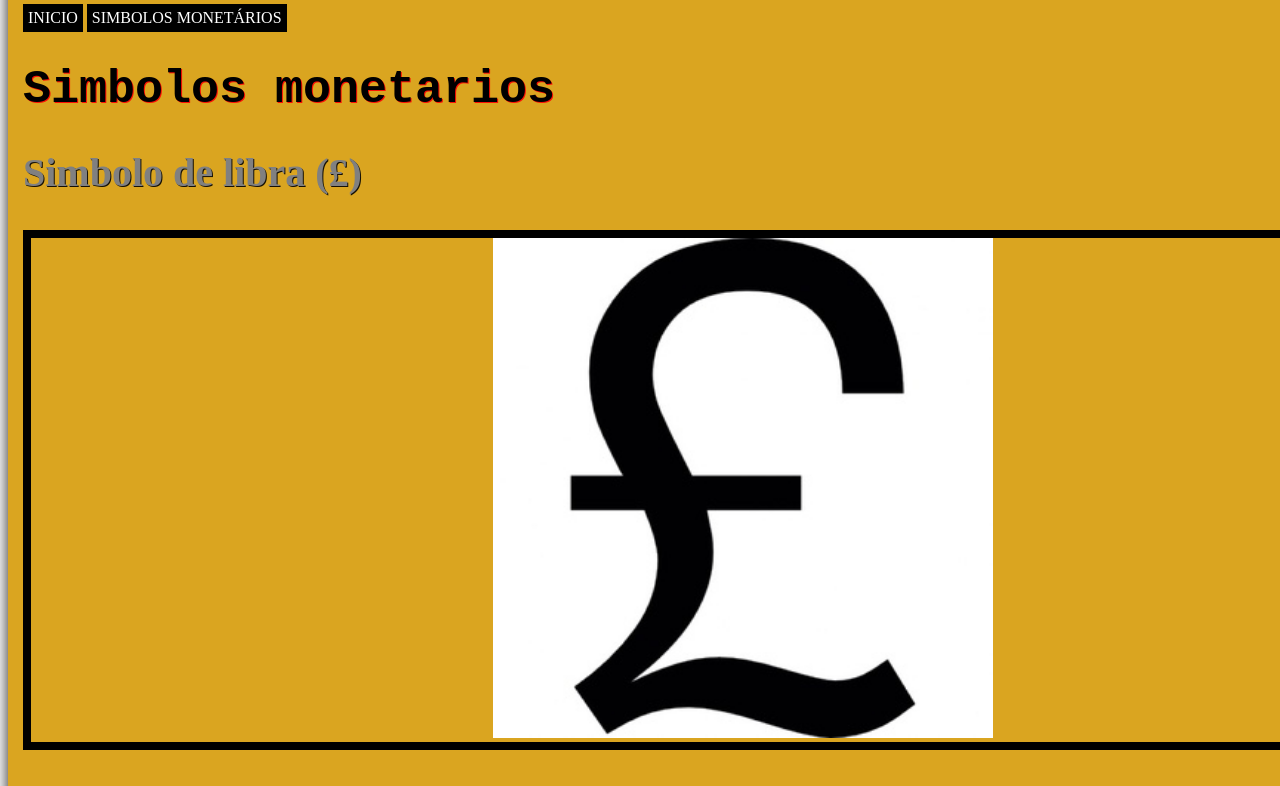
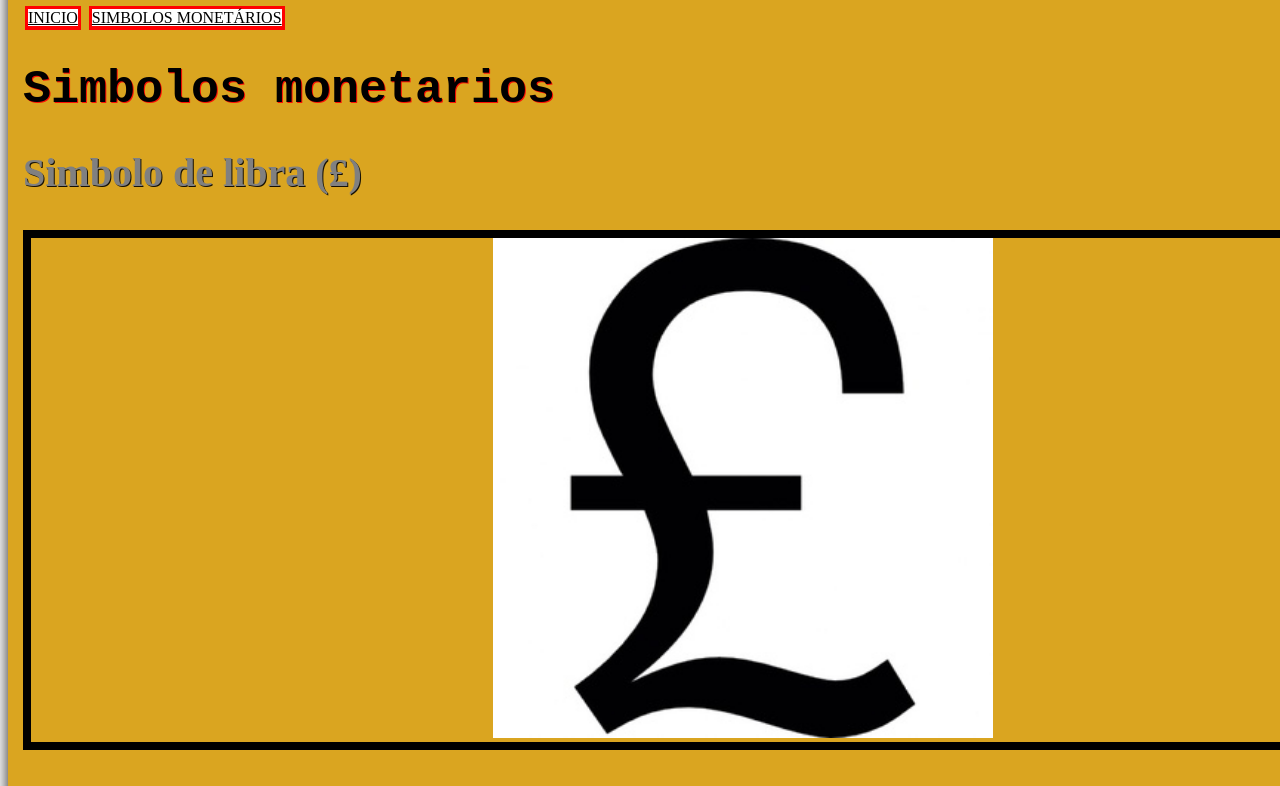
Before and after one commit to victorhenriq/Curso-em-video, a plain HTML site: page Aula HTML, CSS e JS pt1/libra-esterlina.html in a window 1280 px wide. In both pictures the pointer is over the link "INICIO". Shown: the top 786 px of the page. Drawn offline with Linux system fonts and the light colour scheme.

Commit message:
Simbolos monetarios

```diff
--- a/Aula HTML, CSS e JS pt1/CSS/libra-esterlina.css
+++ b/Aula HTML, CSS e JS pt1/CSS/libra-esterlina.css
@@ -63,8 +63,19 @@ nav#menu ul {
 nav#menu li {
     display: inline-block;
     background-color: black;
-    padding: 5px;
+    padding: 3px;
     align-items: center;
+    margin: 2px;
+}
+
+nav#menu:hover a {
+    text-decoration: underline;
+    color: black;
+    background-color: white;
+}
+
+nav#menu:hover li {
+    background-color: red;
 }
 
 div#libra {
```
